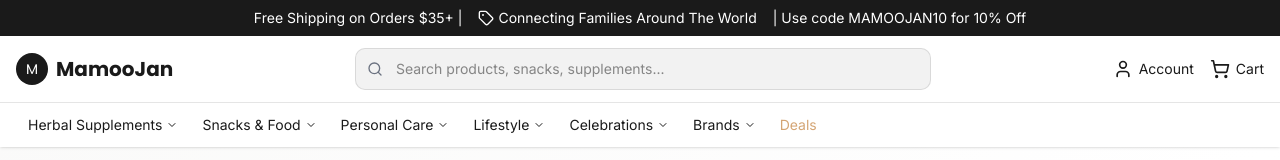
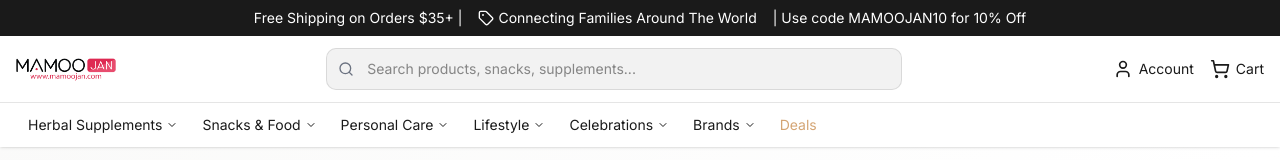
Before and after one commit to syedzaibraza/mamoojan, a Next.js app: page / in a window 1280 px wide. Shown: the top 160 px of the page. Built offline with nearby package versions, Linux system fonts and the light colour scheme.

Commit message:
feat: add MamooJan logos and update Footer and Header components to use images

```diff
--- a/src/app/components/Footer.tsx
+++ b/src/app/components/Footer.tsx
@@ -1,3 +1,4 @@
+import Image from "next/image";
 import Link from "next/link";
 import { Facebook, Twitter, Instagram, Youtube, Mail, Phone, MapPin } from "lucide-react";
 
@@ -9,10 +10,13 @@ export function Footer() {
           {/* Brand */}
           <div className="col-span-2 md:col-span-4 lg:col-span-1">
             <div className="flex items-center gap-2 mb-4">
-              <div className="w-8 h-8 bg-white rounded-full flex items-center justify-center">
-                <span className="text-[#1A1A1A] text-sm" style={{ fontFamily: "Poppins, sans-serif", fontWeight: 700 }}>M</span>
-              </div>
-              <span className="text-xl" style={{ fontFamily: "Poppins, sans-serif", fontWeight: 700 }}>MamooJan</span>
+              <Image
+                src="/Mamoojan-Logo-W.png"
+                alt="MamooJan"
+                width={120}
+                height={32}
+                className="h-8 w-auto"
+              />
             </div>
             <p className="text-sm text-gray-400 mb-2">Connecting Families Around The World</p>
             <p className="text-sm text-gray-400 mb-4">Traditional products, wellness supplements, snacks, and everyday essentials.</p>
--- a/src/app/components/Header.tsx
+++ b/src/app/components/Header.tsx
@@ -1,6 +1,7 @@
 "use client";
 
 import { useState, useRef, useEffect } from "react";
+import Image from "next/image";
 import Link from "next/link";
 import { useRouter } from "next/navigation";
 import { Search, ShoppingCart, User, Menu, X, ChevronDown, Tag } from "lucide-react";
@@ -108,12 +109,13 @@ export function Header() {
         <div className="flex items-center justify-between gap-4">
           {/* Logo */}
           <Link href="/" className="flex items-center gap-2 shrink-0">
-            <div className="w-8 h-8 bg-primary rounded-full flex items-center justify-center">
+            {/* <div className="w-8 h-8 bg-primary rounded-full flex items-center justify-center">
               <span className="text-white text-sm" style={{ fontFamily: "Poppins, sans-serif" }}>M</span>
             </div>
             <span className="text-xl hidden sm:block" style={{ fontFamily: "Poppins, sans-serif", fontWeight: 700, color: "var(--foreground)" }}>
               MamooJan
-            </span>
+            </span> */}
+            <Image src="/Mamoojan-Logo.png" alt="MamooJan" width={100} height={100} />
           </Link>
 
           {/* Search Bar */}
@@ -193,9 +195,8 @@ export function Header() {
               >
                 <Link
                   href={cat.slug === "brands" ? "/brands" : cat.slug.startsWith("category") ? `/${cat.slug}` : `/category/${cat.slug}`}
-                  className={`flex items-center gap-1 px-3 py-3 text-sm transition-colors ${
-                    cat.name === "Deals" ? "text-accent" : "text-foreground"
-                  } hover:text-muted-foreground`}
+                  className={`flex items-center gap-1 px-3 py-3 text-sm transition-colors ${cat.name === "Deals" ? "text-accent" : "text-foreground"
+                    } hover:text-muted-foreground`}
                 >
                   {cat.name}
                   {cat.subcategories.length > 0 && <ChevronDown className="w-3 h-3" />}
```
Also changed, not shown: next-env.d.ts, public/Mamoojan-Logo-W.png (added), public/Mamoojan-Logo.png (added).
